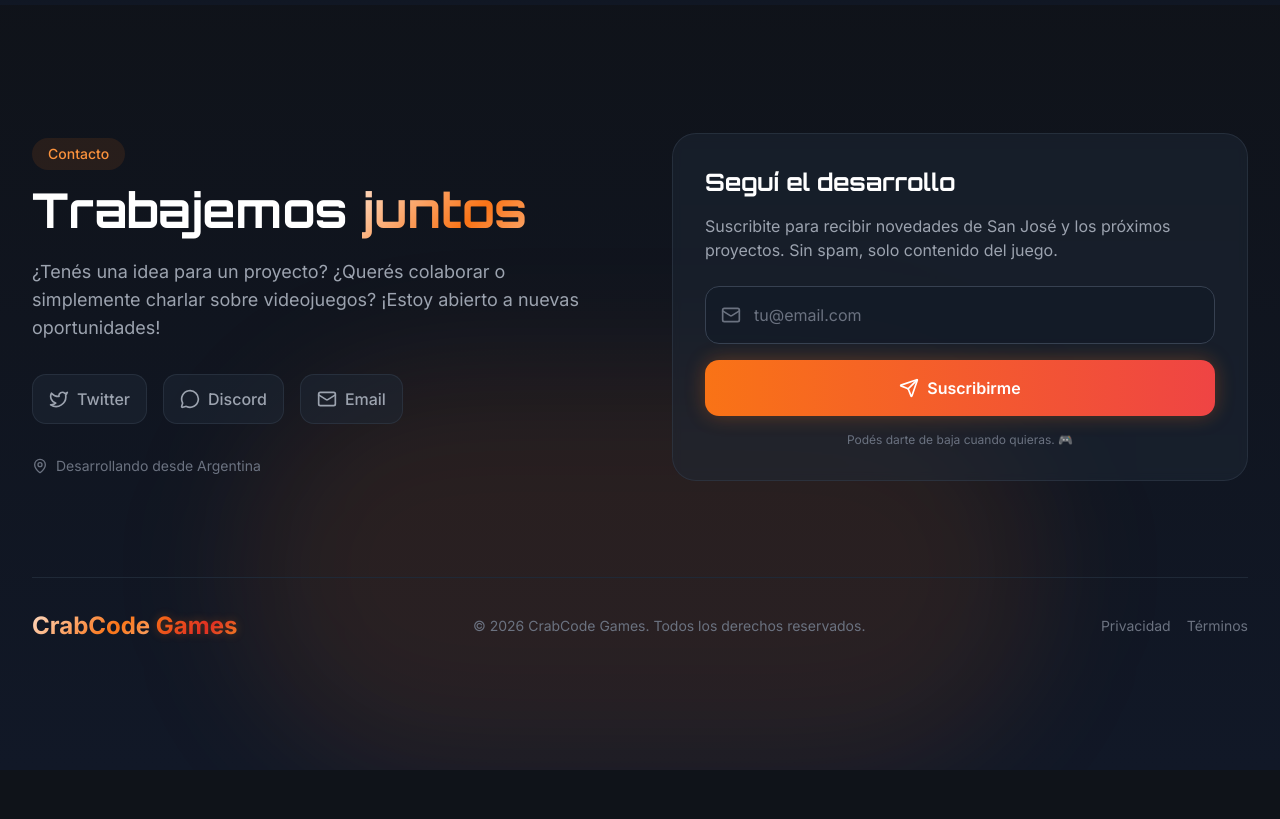
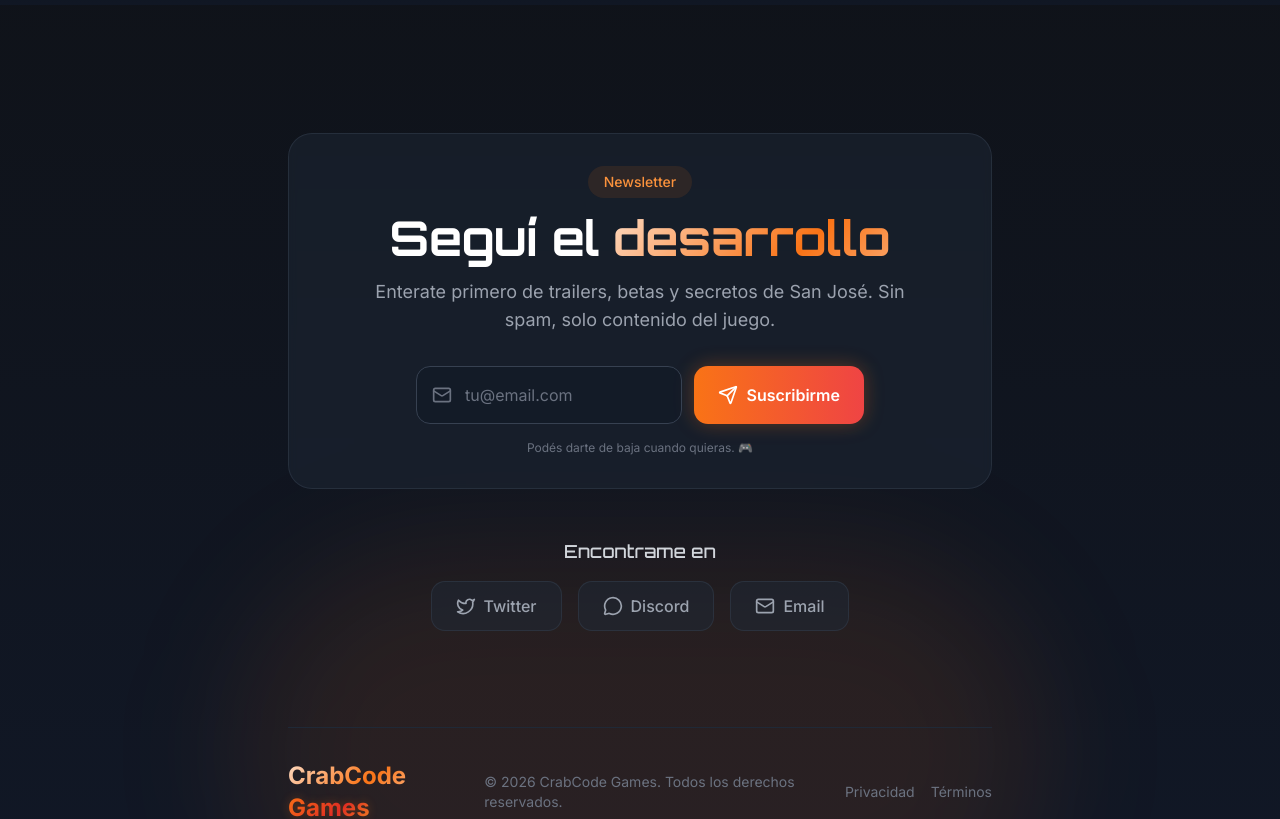
Before and after one commit to marchup/CrabCodeStudio, a React (Vite) app: page / in a window 1280 px wide. Shown: the part 4080-4899 px from the top of the page. Before the commit the page ends 4850 px from the top, so only its background shows below. Built offline with nearby package versions, Linux system fonts and the light colour scheme.

Commit message:
Update ContactSection.tsx

```diff
--- a/src/sections/ContactSection.tsx
+++ b/src/sections/ContactSection.tsx
@@ -1,4 +1,4 @@
-import { Mail, Twitter, MessageCircle, Send, MapPin } from 'lucide-react';
+import { Mail, Twitter, MessageCircle, Send } from 'lucide-react';
 import { useState } from 'react';
 import { toast } from 'sonner';
 
@@ -62,56 +62,25 @@ const ContactSection = () => {
       <div className="absolute inset-0 bg-gradient-to-b from-background to-gray-900" />
       <div className="absolute bottom-0 left-1/2 -translate-x-1/2 w-[800px] h-[400px] bg-orange-500/10 rounded-full blur-3xl" />
 
-      <div className="relative z-10 max-w-7xl mx-auto px-4 sm:px-6 lg:px-8">
-        <div className="grid lg:grid-cols-2 gap-16 items-center">
-          {/* Left Content */}
-          <div>
+      <div className="relative z-10 max-w-3xl mx-auto px-4 sm:px-6 lg:px-8">
+        {/* Newsletter - Ahora ocupa todo el ancho */}
+        <div className="p-8 rounded-3xl bg-gray-800/50 border border-gray-700/50 backdrop-blur-sm mb-12">
+          <div className="text-center mb-8">
             <span className="inline-block px-4 py-1.5 rounded-full bg-orange-500/10 text-orange-400 text-sm font-medium mb-4">
-              Contacto
+              Newsletter
             </span>
-            <h2 className="text-4xl sm:text-5xl font-bold text-white mb-6">
-              Trabajemos <span className="text-gradient">juntos</span>
+            <h2 className="text-4xl sm:text-5xl font-bold text-white mb-4">
+              Seguí el <span className="text-gradient">desarrollo</span>
             </h2>
-            <p className="text-lg text-gray-400 mb-8">
-              ¿Tenés una idea para un proyecto? ¿Querés colaborar o simplemente
-              charlar sobre videojuegos? ¡Estoy abierto a nuevas oportunidades!
+            <p className="text-lg text-gray-400 max-w-xl mx-auto">
+              Enterate primero de trailers, betas y secretos de San José.
+              Sin spam, solo contenido del juego.
             </p>
-
-            {/* Social Links - SIN GITHUB */}
-            <div className="flex flex-wrap gap-4 mb-8">
-              {socialLinks.map((link) => (
-                <a
-                  key={link.label}
-                  href={link.href}
-                  target="_blank"
-                  rel="noopener noreferrer"
-                  className={`group flex items-center gap-2 px-4 py-3 rounded-xl bg-gray-800/50 border border-gray-700/50 text-gray-400 transition-all hover:border-orange-500/50 hover:bg-gray-800 ${link.color}`}
-                >
-                  <link.icon className="w-5 h-5" />
-                  <span className="font-medium">{link.label}</span>
-                </a>
-              ))}
-            </div>
-
-            {/* Location */}
-            <div className="flex items-center gap-2 text-gray-500">
-              <MapPin className="w-4 h-4" />
-              <span className="text-sm">Desarrollando desde Argentina</span>
-            </div>
           </div>
 
-          {/* Right Content - Newsletter */}
-          <div className="p-8 rounded-3xl bg-gray-800/50 border border-gray-700/50 backdrop-blur-sm">
-            <h3 className="text-2xl font-bold text-white mb-4">
-              Seguí el desarrollo
-            </h3>
-            <p className="text-gray-400 mb-6">
-              Suscribite para recibir novedades de San José y los próximos proyectos.
-              Sin spam, solo contenido del juego.
-            </p>
-
-            <form onSubmit={handleSubscribe} className="space-y-4">
-              <div className="relative">
+          <form onSubmit={handleSubscribe} className="max-w-md mx-auto">
+            <div className="flex flex-col sm:flex-row gap-3">
+              <div className="relative flex-1">
                 <Mail className="absolute left-4 top-1/2 -translate-y-1/2 w-5 h-5 text-gray-500" />
                 <input
                   type="email"
@@ -125,16 +94,36 @@ const ContactSection = () => {
               <button
                 type="submit"
                 disabled={isSubmitting}
-                className="w-full px-6 py-4 bg-gradient-to-r from-orange-500 to-red-500 rounded-xl font-semibold text-white hover:opacity-90 transition-opacity flex items-center justify-center gap-2 glow-orange disabled:opacity-50 disabled:cursor-not-allowed"
+                className="px-6 py-4 bg-gradient-to-r from-orange-500 to-red-500 rounded-xl font-semibold text-white hover:opacity-90 transition-opacity flex items-center justify-center gap-2 glow-orange disabled:opacity-50 disabled:cursor-not-allowed sm:w-auto"
               >
                 <Send className="w-5 h-5" />
                 {isSubmitting ? 'Enviando...' : 'Suscribirme'}
               </button>
-            </form>
-
+            </div>
             <p className="text-xs text-gray-500 mt-4 text-center">
               Podés darte de baja cuando quieras. 🎮
             </p>
+          </form>
+        </div>
+
+        {/* Redes Sociales - Separadas */}
+        <div className="text-center">
+          <h3 className="text-lg font-medium text-gray-300 mb-4">
+            Encontrame en
+          </h3>
+          <div className="flex justify-center gap-4">
+            {socialLinks.map((link) => (
+              <a
+                key={link.label}
+                href={link.href}
+                target="_blank"
+                rel="noopener noreferrer"
+                className={`group flex items-center gap-2 px-6 py-3 rounded-xl bg-gray-800/50 border border-gray-700/50 text-gray-400 transition-all hover:border-orange-500/50 hover:bg-gray-800 ${link.color}`}
+              >
+                <link.icon className="w-5 h-5" />
+                <span className="font-medium">{link.label}</span>
+              </a>
+            ))}
           </div>
         </div>
 
```
